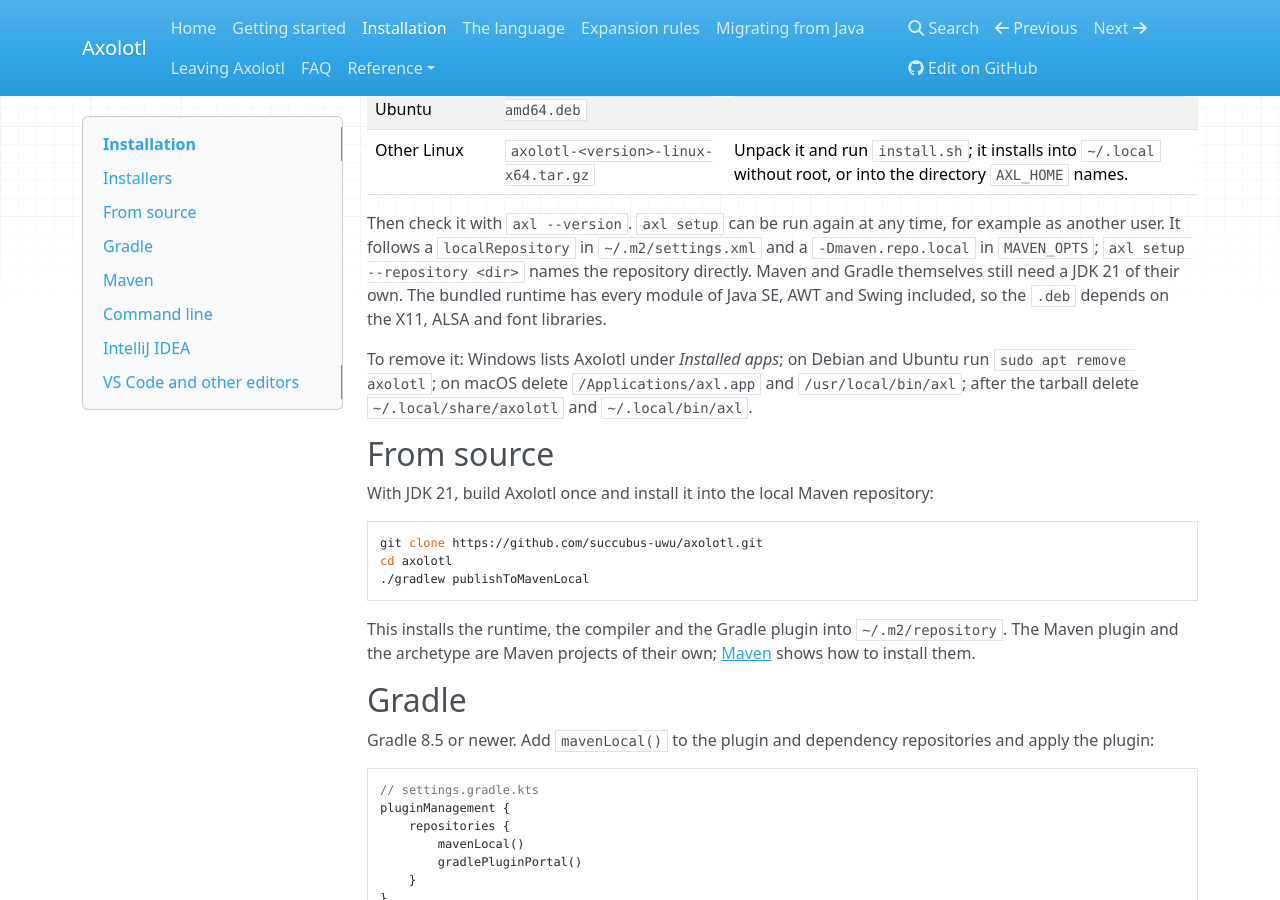
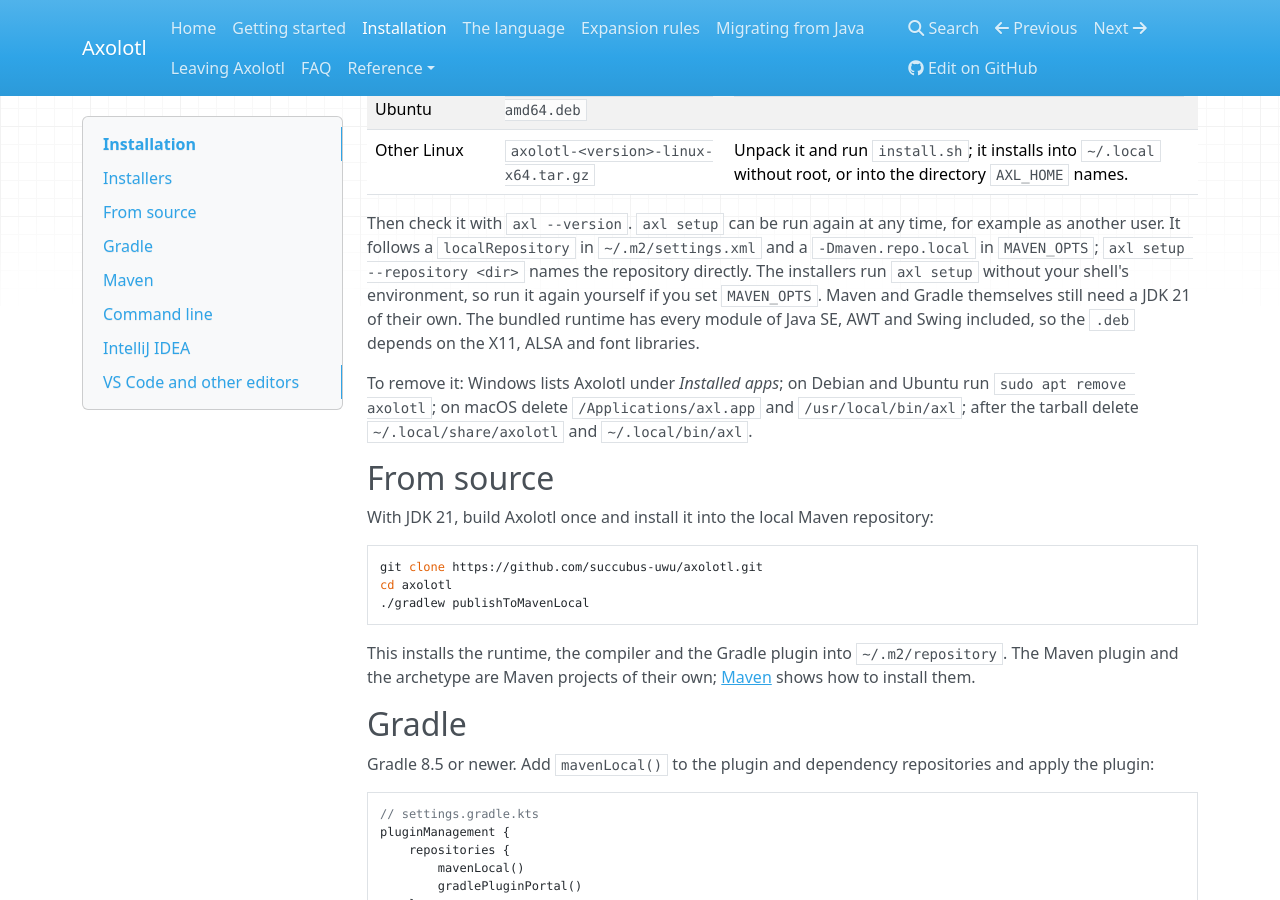
Before and after one commit to k1ngmang/axolotl-lang, an MkDocs documentation site: the page built from docs/install.md, in a window 1280 px wide and 900 px high, scrolled down 415 px. Built offline with MkDocs 1.6.1, drawn with Linux system fonts in a browser that asks for light colours; nearby versions of some CDN libraries.

Commit message:
Clarify the deb's link comment and setup under MAVEN_OPTS

```diff
--- a/docs/install.md
+++ b/docs/install.md
@@ -15,7 +15,8 @@ plugins into `~/.m2/repository`. Maven and Gradle projects then build without an
 
 Then check it with `axl --version`. `axl setup` can be run again at any time, for example as another
 user. It follows a `localRepository` in `~/.m2/settings.xml` and a `-Dmaven.repo.local` in
-`MAVEN_OPTS`; `axl setup --repository <dir>` names the repository directly. Maven and Gradle
+`MAVEN_OPTS`; `axl setup --repository <dir>` names the repository directly. The installers run
+`axl setup` without your shell's environment, so run it again yourself if you set `MAVEN_OPTS`. Maven and Gradle
 themselves still need a JDK 21 of their own. The bundled runtime has every module of Java SE, AWT and
 Swing included, so the `.deb` depends on the X11, ALSA and font libraries.
 
```
Also changed, not shown: 1 other file.
